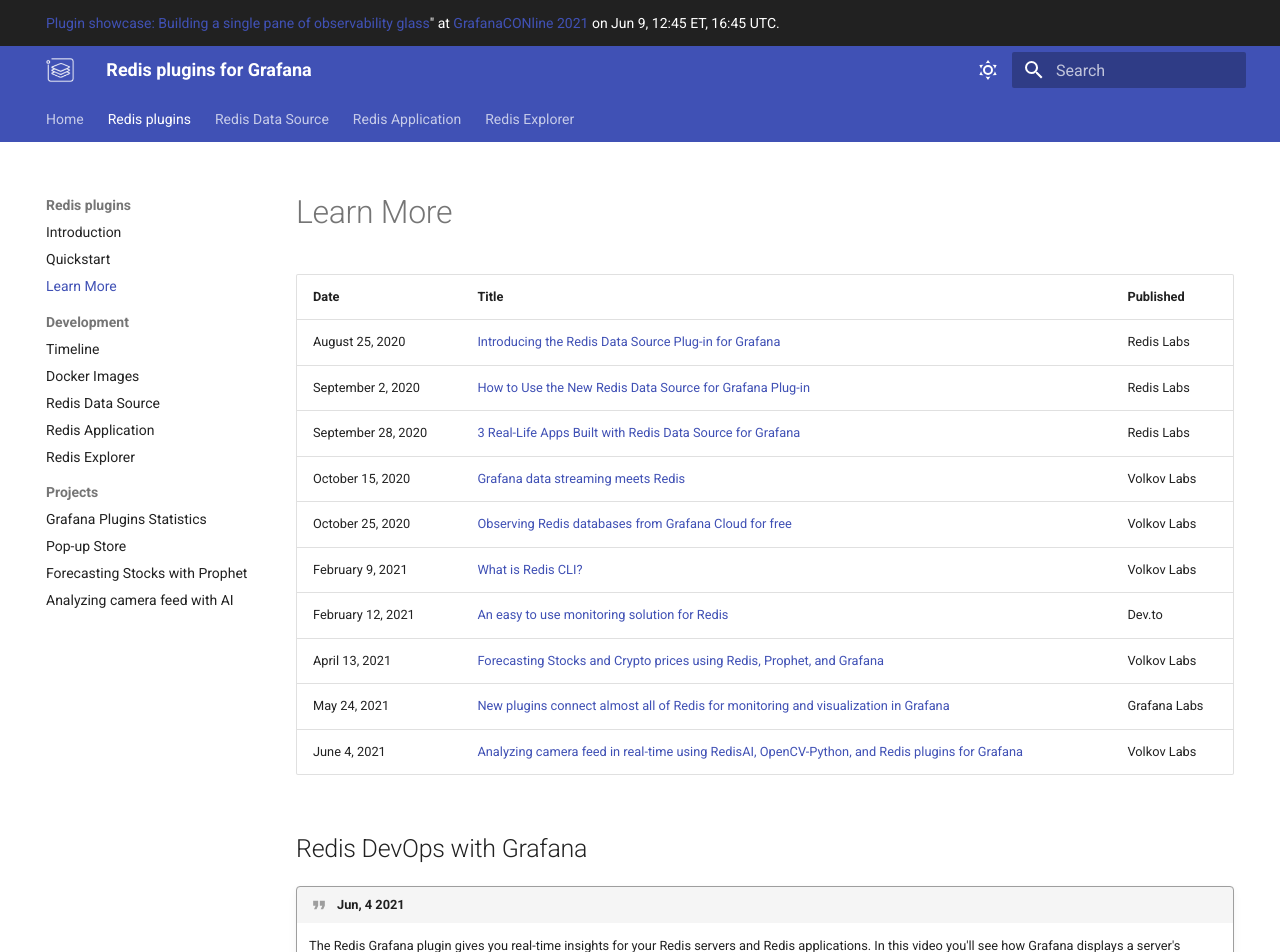
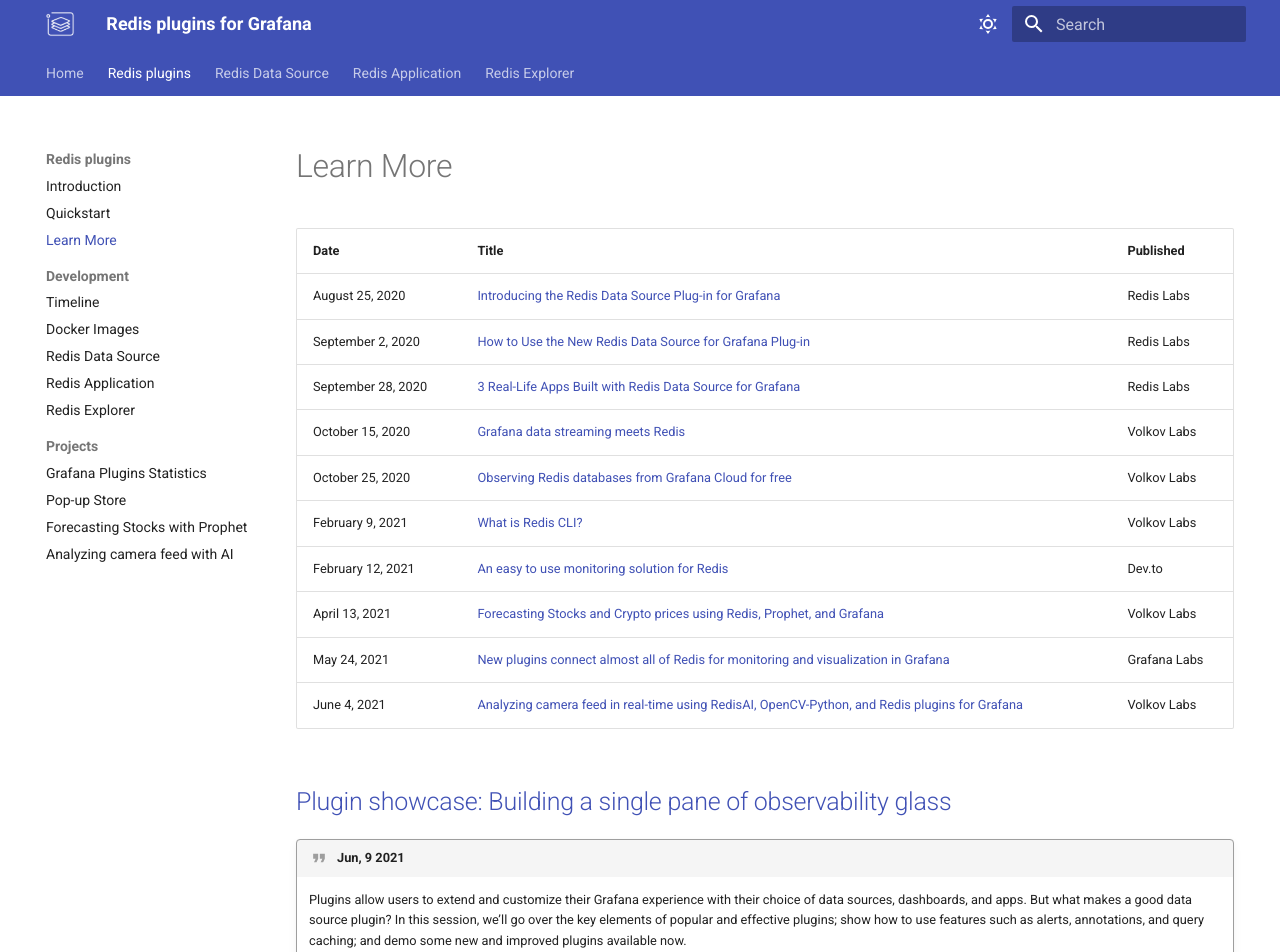
Before and after one commit to RedisGrafana/RedisGrafana, an MkDocs documentation site: the page built from docs/learn-more.md, in a window 1280 px wide and 1400 px high. Shown: the top 952 px of the window. Built offline with MkDocs 1.6.1 and Material for MkDocs 9.7.7, drawn with Linux system fonts in a browser that asks for light colours; some of the changed text lies outside the part shown.

Commit message:
Update Timeline and minor changes (#72)

```diff
--- a/docs/learn-more.md
+++ b/docs/learn-more.md
@@ -17,7 +17,15 @@
 | May 24, 2021       | [New plugins connect almost all of Redis for monitoring and visualization in Grafana](https://grafana.com/blog/2021/05/24/new-plugins-connect-almost-all-of-redis-for-monitoring-and-visualization-in-grafana)                     | Grafana Labs |
 | June 4, 2021       | [Analyzing camera feed in real-time using RedisAI, OpenCV-Python, and Redis plugins for Grafana](https://volkovlabs.com/analyzing-camera-feed-in-real-time-using-redisai-opencv-python-and-redis-plugins-for-grafana-1c23ef0a042c) | Volkov Labs  |
 
-## Redis DevOps with Grafana
+## [Plugin showcase: Building a single pane of observability glass](https://grafana.com/go/grafanaconline/2021/plugins/)
+
+!!! quote "Jun, 9 2021"
+
+    Plugins allow users to extend and customize their Grafana experience with their choice of data sources, dashboards, and apps. But what makes a good data source plugin? In this session, we’ll go over the key elements of popular and effective plugins; show how to use features such as alerts, annotations, and query caching; and demo some new and improved plugins available now.
+
+Will be available on-demand soon...
+
+## [Redis DevOps with Grafana](https://www.youtube.com/embed/Y127A_MGb6k)
 
 !!! quote "Jun, 4 2021"
 
--- a/docs/overrides/content/dates.html
+++ b/docs/overrides/content/dates.html
@@ -155,7 +155,60 @@
   <article>
     <div class="inner">
       <span class="date">
-        <span class="month">Jun</span>
+        <span class="month">June</span>
+        <span class="year">2021</span>
+      </span>
+      <h2>Redis Explorer 1.2.0</h2>
+      <p>
+        Requires the latest version of
+        <a
+          href="https://grafana.com/docs/grafana/latest/whatsnew/whats-new-in-v8-0/"
+          >Grafana 8.0</a
+        >.
+      </p>
+    </div>
+  </article>
+  <article>
+    <div class="inner">
+      <span class="date">
+        <span class="month">June</span>
+        <span class="year">2021</span>
+      </span>
+      <h2>Redis Application 1.3.0</h2>
+      <p>
+        Requires the latest version of
+        <a
+          href="https://grafana.com/docs/grafana/latest/whatsnew/whats-new-in-v8-0/"
+          >Grafana 8.0</a
+        >.
+      </p>
+    </div>
+  </article>
+  <article>
+    <div class="inner">
+      <span class="date">
+        <span class="month">June</span>
+        <span class="year">2021</span>
+      </span>
+      <h2>Redis Data Source 1.5.0</h2>
+      <p>
+        Requires the latest version of
+        <a
+          href="https://grafana.com/docs/grafana/latest/whatsnew/whats-new-in-v8-0/"
+          >Grafana 8.0</a
+        >.
+      </p>
+    </div>
+  </article>
+</section>
+
+<hr />
+
+<section id="timeline">
+  <article>
+    <div class="inner">
+      <span class="date">
+        <span class="month">June</span>
         <span class="year">2021</span>
       </span>
       <h2>Plugin showcase: Building a single pane of observability glass</h2>
@@ -173,7 +226,7 @@
   <article>
     <div class="inner">
       <span class="date">
-        <span class="month">Jun</span>
+        <span class="month">June</span>
         <span class="year">2021</span>
       </span>
       <h2>Grafana 8.0</h2>
@@ -187,11 +240,6 @@
       </p>
     </div>
   </article>
-</section>
-
-<hr />
-
-<section id="timeline">
   <article>
     <div class="inner">
       <span class="date">
--- a/docs/overrides/main.html
+++ b/docs/overrides/main.html
@@ -19,11 +19,4 @@
 {% endblock %}
 
 <!-- Announce -->
-{% block announce %}<a
-  href="https://grafana.com/go/grafanaconline/2021/plugins/"
-  >Plugin showcase: Building a single pane of observability glass</a
->" at
-<a target="_blank" href="https://grafana.com/about/events/grafanacon/2021/"
-  >GrafanaCONline 2021</a
->
-on Jun 9, 12:45 ET, 16:45 UTC.{% endblock %}
+{% block announce %}{% endblock %}
```
Also changed, not shown: docs/images/redis-explorer/dashboards/overview.png, docs/images/redis-explorer/enable.png, docs/images/redis-explorer/re-software/config-editor.png.
